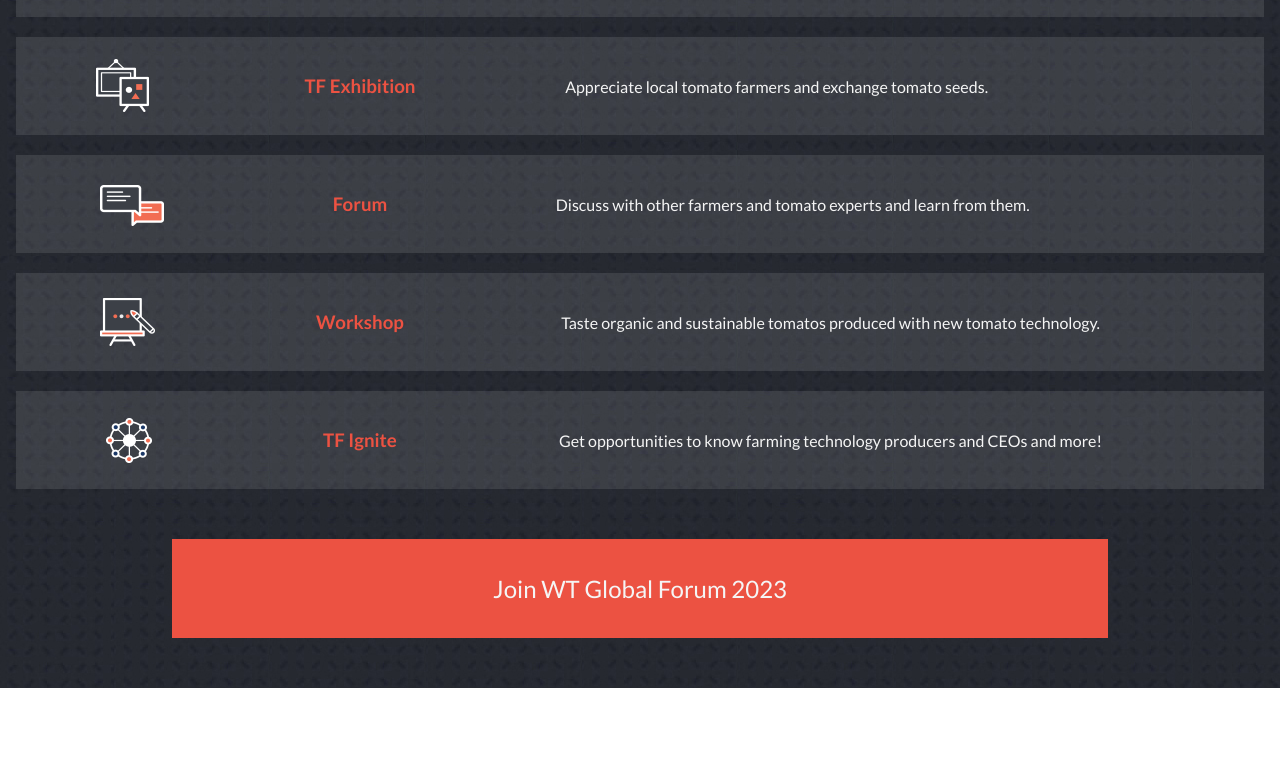
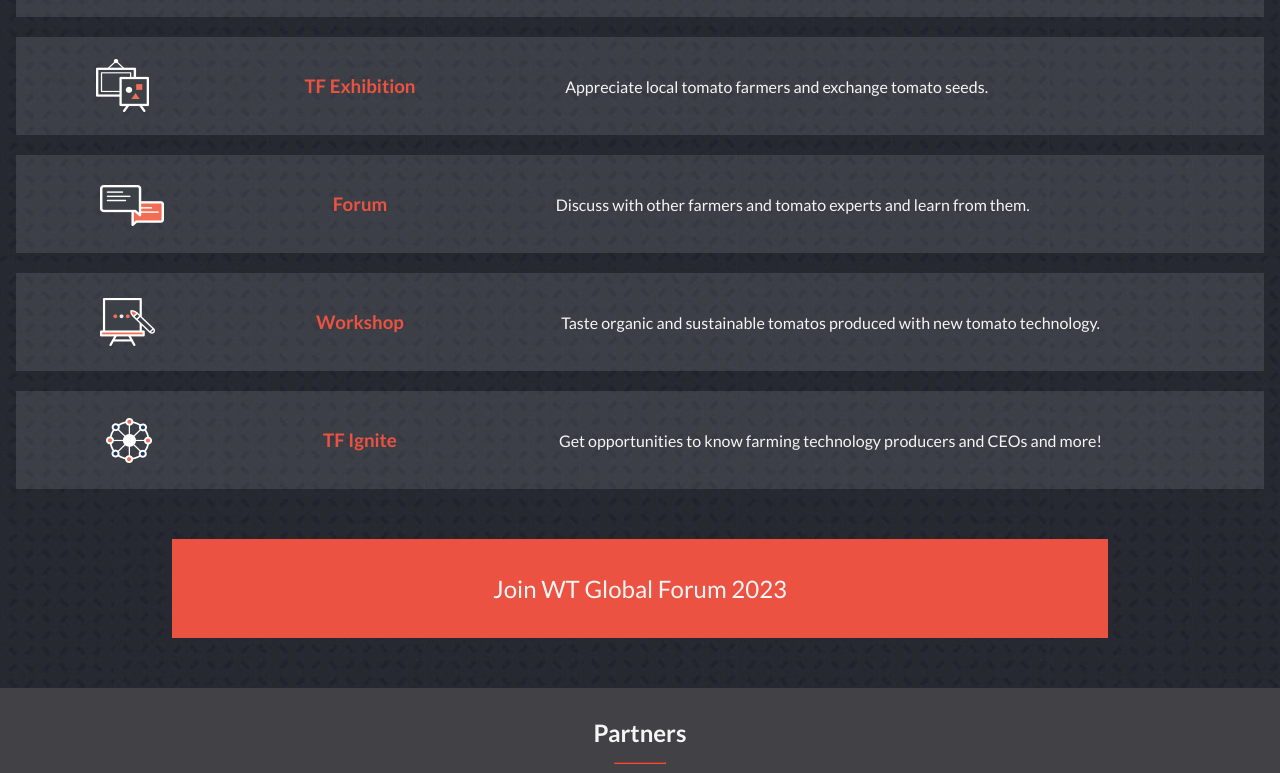
Before and after one commit to huseyinbiyik/world-tomato-forum, a plain HTML site: page index.html in a window 1280 px wide. Shown: the part 906-1679 px from the top of the page. Before the commit the page ends 1594 px from the top, so only its background shows below. Drawn offline with Linux system fonts and the light colour scheme.

Commit message:
Add partners section header and images

```diff
--- a/index.html
+++ b/index.html
@@ -79,7 +79,7 @@
     </div>
   </section>
 
-  <section class="speakers-section">
+  <!-- <section class="speakers-section">
     <div class="container">
 
       <header class="program-section-header">
@@ -87,6 +87,17 @@
         <hr class="program-section-header-hr">
       </header>
     </div>
+  </section> -->
+
+  <section class="partners-section">
+    <div class="container">
+
+      <header class="partners-section-header">
+        <h2>Partners</h2>
+        <hr class="partners-section-header-hr">
+      </header>
+
+    </div>
   </section>
 </body>
 
--- a/style.css
+++ b/style.css
@@ -123,4 +123,23 @@ header .hamburger-menu img {
   font-size: 3vh;
 }
 
+.partners-section {
+  background-color: #424145;
+}
+.partners-section .partners-section-header {
+  text-align: center;
+  position: static;
+  padding: 0;
+  color: #f5f5f5;
+  padding-top: 30px;
+}
+.partners-section .partners-section-header h2 {
+  font-weight: 600;
+}
+.partners-section .partners-section-header .partners-section-header-hr {
+  width: 50px;
+  margin: 15px auto;
+  border-color: #ec5242;
+}
+
 /*# sourceMappingURL=style.css.map */
```
Also changed, not shown: assets/about_page_bg.png (added), assets/partners_bill_melinda_gates.png (added), assets/partners_eu.jpeg (added), assets/partners_eu_bw.png (added), assets/partners_generalitat_valenciana.png (added), assets/partners_generalitat_valenciana_bw.png (added), assets/partners_wef.png (added), assets/partners_wef_bg.png (added), assets/partners_wwf.png (added).
